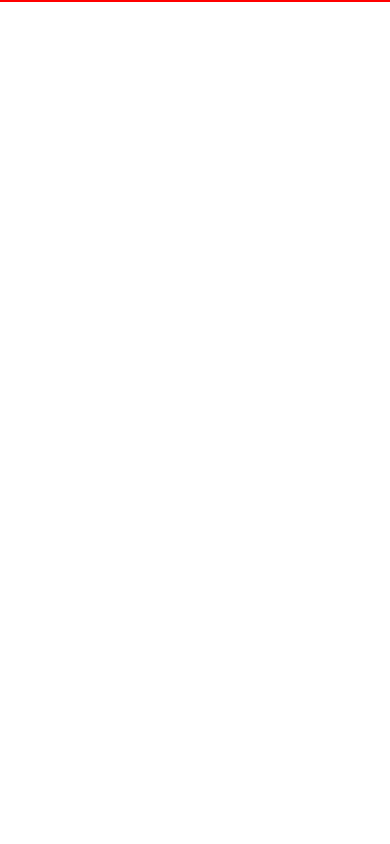
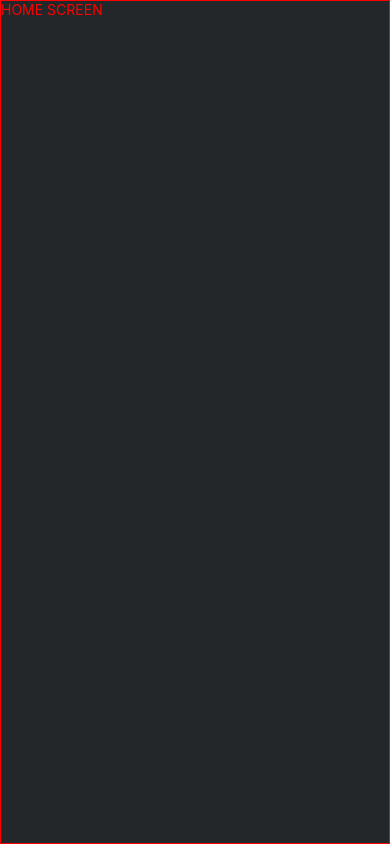
Before and after one commit to Patrick-Sawyer/fractal, a React Native app: screen / in a window 390 px wide. Built offline with nearby package versions, Linux system fonts and the light colour scheme.

Commit message:
added home screen

```diff
--- a/App.tsx
+++ b/App.tsx
@@ -1,16 +1,34 @@
 import 'react-native-gesture-handler';
 import React from 'react';
-import {SafeAreaView, StatusBar, StyleSheet, View} from 'react-native';
+import {SafeAreaView, StatusBar, StyleSheet} from 'react-native';
 import {Colors} from './src/theme/theme';
-import {NavigationContainer} from '@react-navigation/native';
+import {DefaultTheme, NavigationContainer} from '@react-navigation/native';
+import {createNativeStackNavigator} from '@react-navigation/native-stack';
+import {HomeScreen} from './src/screens/HomeScreen';
+
+const Stack = createNativeStackNavigator();
+
+const MyTheme = {
+  ...DefaultTheme,
+  colors: {
+    ...DefaultTheme.colors,
+    background: Colors.darkGrey,
+  },
+};
 
 const App = () => {
   return (
     <SafeAreaView style={styles.safeArea}>
       <StatusBar barStyle={'light-content'} backgroundColor={Colors.blackish} />
-      <View style={styles.main}>
-        <NavigationContainer></NavigationContainer>
-      </View>
+      <NavigationContainer theme={MyTheme}>
+        <Stack.Navigator
+          initialRouteName="Home"
+          screenOptions={{
+            headerShown: false,
+          }}>
+          <Stack.Screen name="Home" component={HomeScreen} />
+        </Stack.Navigator>
+      </NavigationContainer>
     </SafeAreaView>
   );
 };
@@ -19,10 +37,7 @@ const styles = StyleSheet.create({
   safeArea: {
     backgroundColor: Colors.blackish,
     border: '1px solid red',
-  },
-  main: {
     height: '100%',
-    backgroundColor: Colors.darkGrey,
   },
 });
 
--- a/package.json
+++ b/package.json
@@ -11,6 +11,9 @@
   },
   "dependencies": {
     "@react-navigation/native": "^6.0.13",
+    "@react-navigation/native-stack": "^6.9.1",
+    "install": "^0.13.0",
+    "npm": "^9.1.1",
     "react": "18.1.0",
     "react-native": "0.70.5",
     "react-native-gesture-handler": "^2.8.0",
--- a/src/screens/HomeScreen.jsx
+++ b/src/screens/HomeScreen.jsx
@@ -1,10 +1,16 @@
 import React from 'react';
-import {Text, View} from 'react-native';
+import {StyleSheet, Text, View} from 'react-native';
 
 export function HomeScreen() {
   return (
     <View>
-      <Text>{'HOME SCREEN'}</Text>
+      <Text style={styles.text}>{'HOME SCREEN'}</Text>
     </View>
   );
 }
+
+const styles = StyleSheet.create({
+  text: {
+    color: '#ff0000',
+  },
+});
```
Also changed, not shown: 2 other files (tests, documents, lock files or other folders).
